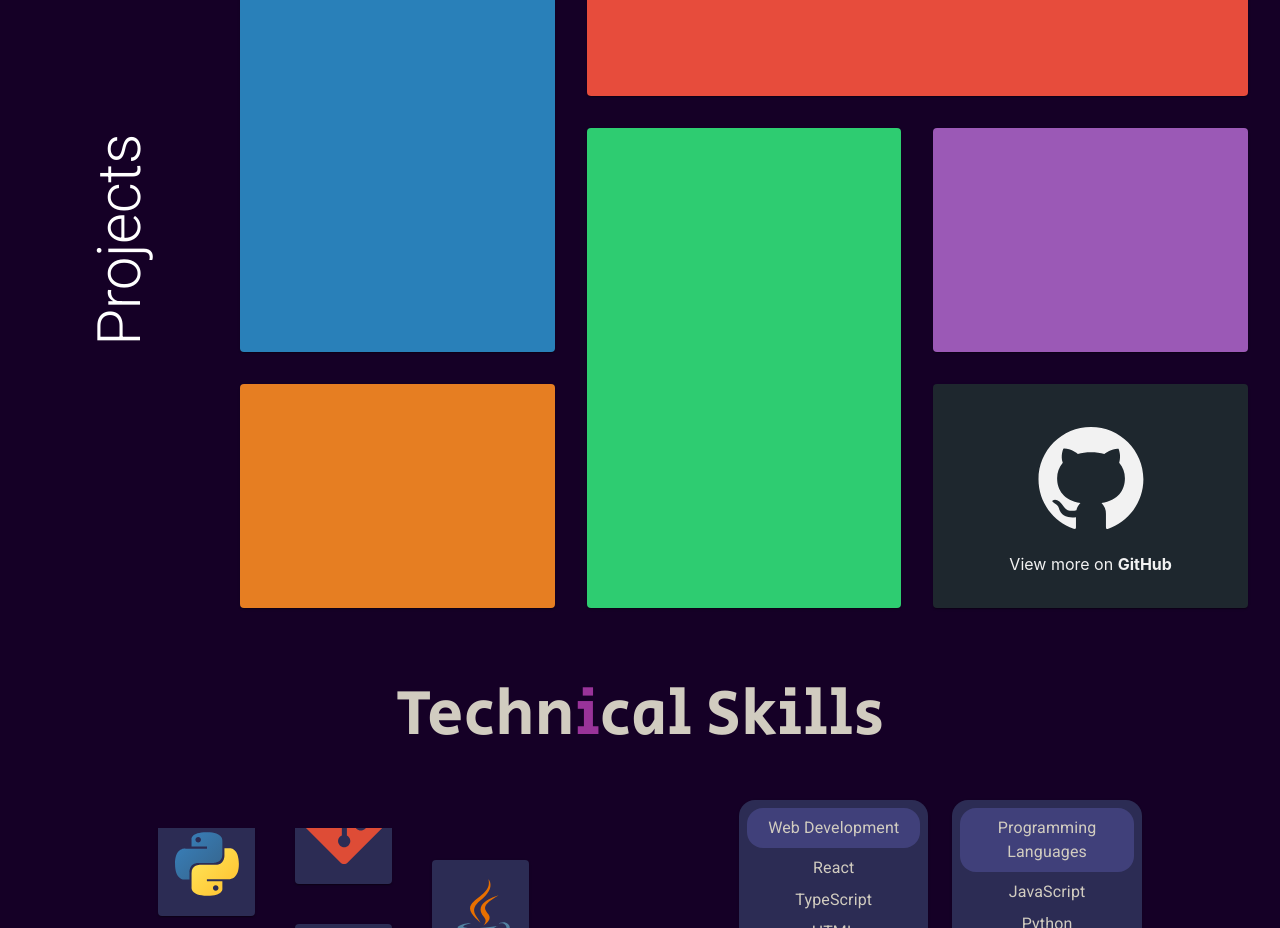
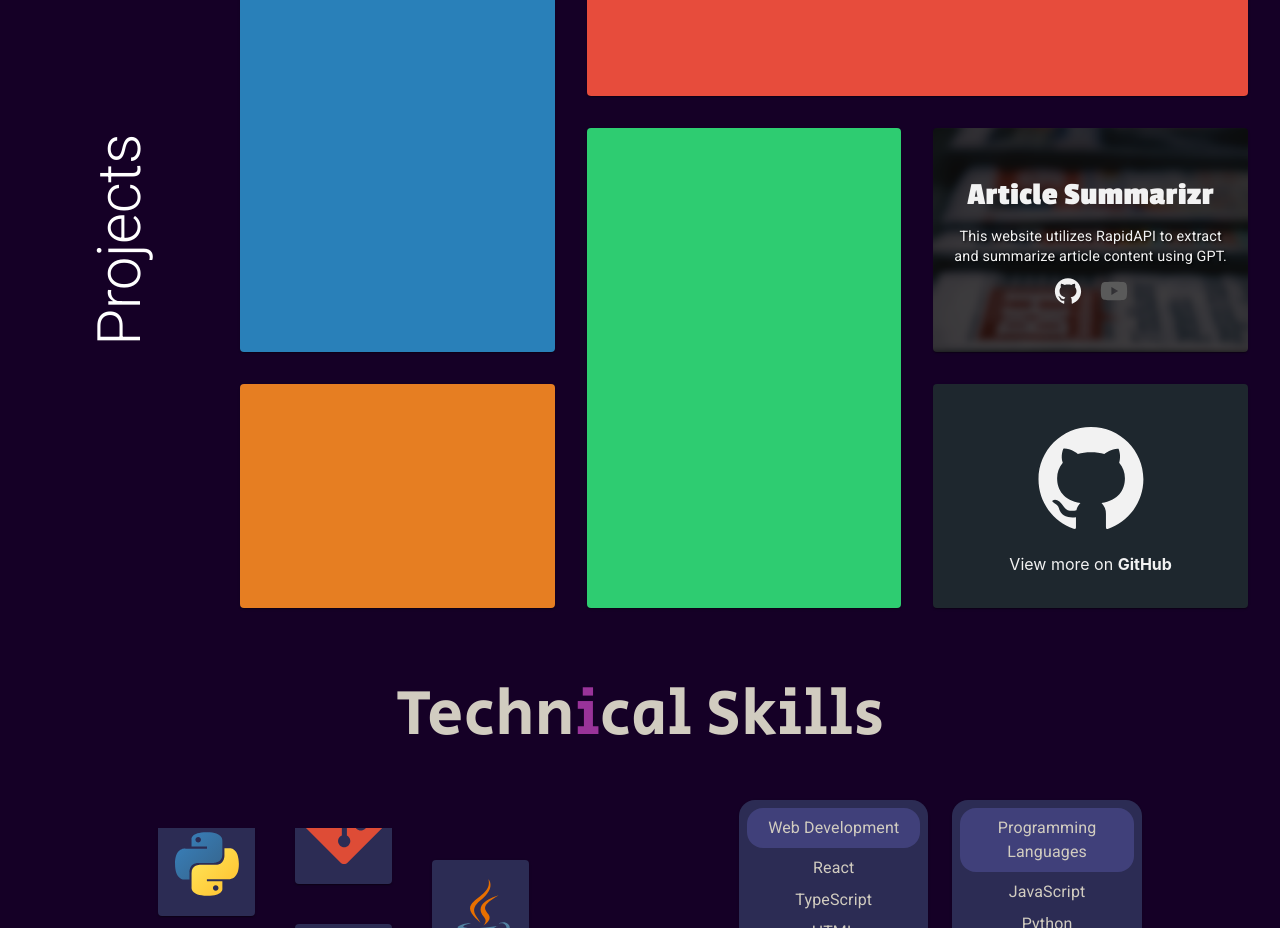
Before and after one commit to prashanthrebala/portfolio, a React (Create React App) app: page / in a window 1280 px wide. Shown: the part 2300-3228 px from the top of the page. Built offline with nearby package versions, Linux system fonts and the light colour scheme; a web font is replaced by a local one.

Commit message:
Article Summarizr

```diff
--- a/public/index.html
+++ b/public/index.html
@@ -2,7 +2,16 @@
 <html lang="en">
 	<head>
 		<meta charset="utf-8" />
+		<meta name="viewport" content="width=device-width, initial-scale=1" />
+		<meta name="theme-color" content="#000000" />
+		<meta
+			name="description"
+			content="Web site created using create-react-app"
+		/>
+		<title>Prashanth Rebala</title>
 		<link rel="icon" href="%PUBLIC_URL%/favicon.ico" />
+		<link rel="apple-touch-icon" href="%PUBLIC_URL%/logo192.png" />
+		<link rel="manifest" href="%PUBLIC_URL%/manifest.json" />
 		<link
 			rel="stylesheet"
 			href="https://fonts.googleapis.com/css?family=Roboto:300,400,500,700&display=swap"
@@ -25,42 +34,15 @@
 			href="https://fonts.googleapis.com/css2?family=Assistant:wght@800&family=Lato:wght@900&display=swap"
 			rel="stylesheet"
 		/>
-
-		<meta name="viewport" content="width=device-width, initial-scale=1" />
-		<meta name="theme-color" content="#000000" />
-		<meta
-			name="description"
-			content="Web site created using create-react-app"
+		<link
+			rel="preload"
+			href="https://fonts.googleapis.com/css2?family=Passion+One:wght@400;700&display=swap"
+			as="style"
+			onload="this.onload=null;this.rel='stylesheet'"
 		/>
-		<link rel="apple-touch-icon" href="%PUBLIC_URL%/logo192.png" />
-		<!--
-      manifest.json provides metadata used when your web app is installed on a
-      user's mobile device or desktop. See https://developers.google.com/web/fundamentals/web-app-manifest/
-    -->
-		<link rel="manifest" href="%PUBLIC_URL%/manifest.json" />
-		<!--
-      Notice the use of %PUBLIC_URL% in the tags above.
-      It will be replaced with the URL of the `public` folder during the build.
-      Only files inside the `public` folder can be referenced from the HTML.
-
-      Unlike "/favicon.ico" or "favicon.ico", "%PUBLIC_URL%/favicon.ico" will
-      work correctly both with client-side routing and a non-root public URL.
-      Learn how to configure a non-root public URL by running `npm run build`.
-    -->
-		<title>Prashanth Rebala</title>
 	</head>
 	<body>
 		<noscript>You need to enable JavaScript to run this app.</noscript>
 		<div id="root"></div>
-		<!--
-      This HTML file is a template.
-      If you open it directly in the browser, you will see an empty page.
-
-      You can add webfonts, meta tags, or analytics to this file.
-      The build step will place the bundled scripts into the <body> tag.
-
-      To begin the development, run `npm start` or `yarn start`.
-      To create a production bundle, use `npm run build` or `yarn build`.
-    -->
 	</body>
 </html>
--- a/src/Components/ProjectItem.tsx
+++ b/src/Components/ProjectItem.tsx
@@ -2,7 +2,7 @@ import { Paper, Link } from "@mui/material";
 import { useTheme } from "@mui/material/styles";
 
 export const ProjectItem = (props: any) => {
-	const { backgroundColor, children, targetLink } = props;
+	const { backgroundColor, backgroundImage, children, targetLink } = props;
 	const theme = useTheme();
 
 	return (
@@ -16,6 +16,11 @@ export const ProjectItem = (props: any) => {
 			<Paper
 				sx={{
 					height: "100%",
+					...(backgroundImage && {
+						backgroundImage: `url(${backgroundImage})`,
+						backgroundSize: "cover",
+						backgroundPosition: "top",
+					}),
 					backgroundColor,
 					display: "flex",
 					justifyContent: "center",
--- a/src/Components/Projects.tsx
+++ b/src/Components/Projects.tsx
@@ -1,5 +1,6 @@
 import { Grid, Typography, Alert, Snackbar } from "@mui/material";
 import { ProjectItem } from "./ProjectItem";
+import { ArticleSummarizr } from "./Projects/ArticleSummarizr";
 import { GitHub } from "./Projects/GitHub";
 import { useInView } from "react-intersection-observer";
 import { useTheme } from "@mui/material/styles";
@@ -8,7 +9,7 @@ import useMediaQuery from "@mui/material/useMediaQuery";
 export const Projects = () => {
 	const projectItemPadding = 2;
 	const { ref, inView } = useInView({
-		threshold: 0,
+		threshold: 0.2,
 	});
 	const theme = useTheme();
 	const mediumScreen = useMediaQuery(theme.breakpoints.up("md"));
@@ -103,7 +104,7 @@ export const Projects = () => {
 									xs={12}
 									padding={projectItemPadding}
 								>
-									<ProjectItem backgroundColor={"#9b59b6"} />
+									<ArticleSummarizr />
 								</Grid>
 								<Grid item md={6} xs={12} padding={projectItemPadding}>
 									<GitHub />
--- /dev/null
+++ b/src/Components/Projects/ArticleSummarizr.tsx
@@ -0,0 +1,55 @@
+import { ProjectItem } from "../ProjectItem";
+import { Box, Typography, Grid } from "@mui/material";
+import { AiOutlineGithub, AiFillYoutube } from "react-icons/ai";
+
+import background from "../../Assets/backgrounds/summarizr.png";
+
+export const ArticleSummarizr = () => {
+	return (
+		<ProjectItem
+			backgroundImage={background}
+			backgroundColor={"#9b59b6"}
+			targetLink="https://github.com/prashanthrebala/Article-Summarizr"
+		>
+			<Box
+				display={"flex"}
+				flexDirection={{ xs: "column" }}
+				justifyContent={"center"}
+				alignItems={"center"}
+				color={"#F2F2F2"}
+			>
+				<Typography
+					fontFamily={"Passion One"}
+					fontWeight={700}
+					fontSize={{ xs: "1.6em", sm: "2.4em", md: "1.2em", lg: "2em" }}
+				>
+					Article Summarizr
+				</Typography>
+				<Typography
+					variant="body2"
+					textAlign={"center"}
+					marginY={1}
+					paddingX={2}
+					fontSize={{ xs: "1em", md: "0.8em", lg: "0.9em" }}
+					sx={{ textShadow: "0.1em 0.1em 0.2em black" }}
+				>
+					This website utilizes RapidAPI to extract and summarize article
+					content using GPT.
+				</Typography>
+				<Grid
+					container
+					display={{ xs: "none", md: "flex" }}
+					justifyContent={"center"}
+					gap={2}
+				>
+					<Grid item>
+						<AiOutlineGithub size={30} />
+					</Grid>
+					<Grid item>
+						<AiFillYoutube size={30} color="#5A5A5A" />
+					</Grid>
+				</Grid>
+			</Box>
+		</ProjectItem>
+	);
+};
```
Also changed, not shown: src/Assets/backgrounds/summarizr.png (added).
